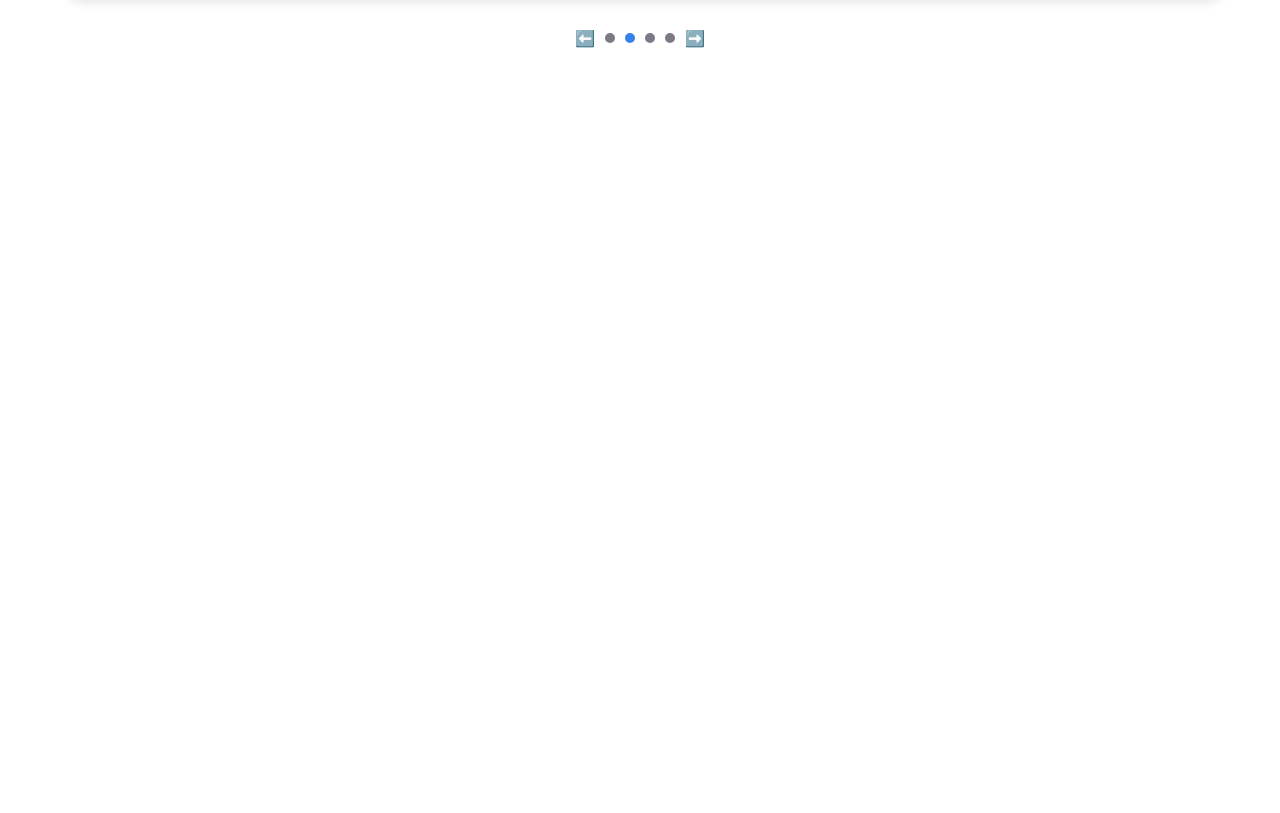
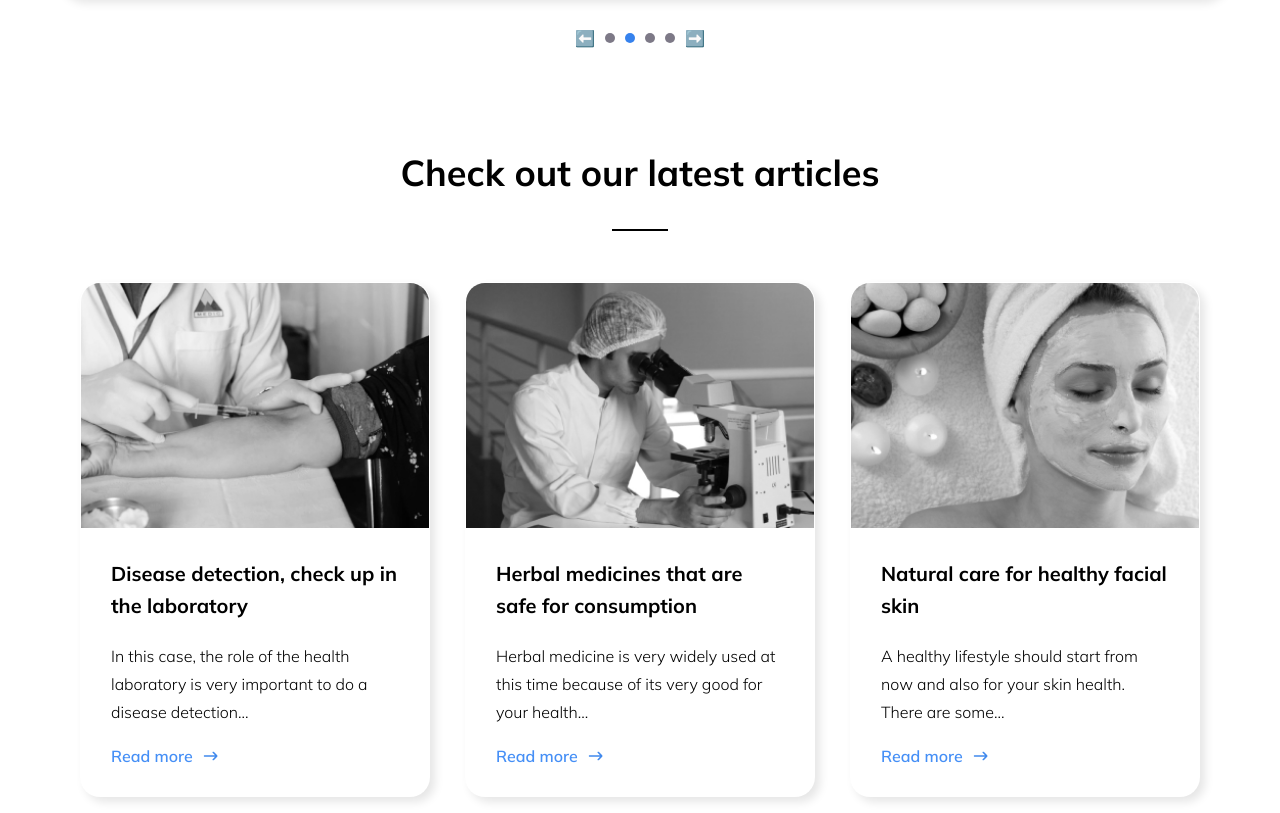
Before and after one commit to tsikatawill/trafalgar, a React (Vite) app: page / in a window 1280 px wide. Shown: the part 3413-4226 px from the top of the page. Before the commit the page ends 3527 px from the top, so only its background shows below. Built offline with nearby package versions, Linux system fonts and the light colour scheme.

Commit message:
feat: add latest articles section

```diff
--- a/src/App.jsx
+++ b/src/App.jsx
@@ -1,6 +1,7 @@
 import { Container } from "./components/Container";
 import { HealthcareProviders } from "./components/HealthcareProviders";
 import { Hero } from "./components/Hero";
+import { LatestArticles } from "./components/LatestArticles";
 import { MobileApps } from "./components/MobileApps";
 import { Navbar } from "./components/Navbar";
 import { Services } from "./components/Services";
@@ -20,6 +21,7 @@ function App() {
         <HealthcareProviders />
         <MobileApps />
         <Testimonials />
+        <LatestArticles />
       </main>
     </div>
   );
--- /dev/null
+++ b/src/components/ArticleCard.jsx
@@ -0,0 +1,80 @@
+import Arrow from "/images/right-arrow.svg";
+import { styled } from "../stitches.config";
+
+export const ArticleCard = ({ image, title, text }) => {
+  return (
+    <Wrapper>
+      <ImageWrapper>
+        <img src={image} alt="article-image.jpg" width="100%" height="100%" />
+      </ImageWrapper>
+
+      <TextDetails>
+        <Title>{title}</Title>
+        <ArticleText>{text}</ArticleText>
+        <CTALink>
+          <span>Read more</span>
+          <img src={Arrow} alt="right-arrow.svg" />
+        </CTALink>
+      </TextDetails>
+    </Wrapper>
+  );
+};
+
+const Wrapper = styled("div", {
+  borderRadius: 20,
+  flexShrink: 0,
+  minHeight: 512,
+  background: "White",
+  width: 350,
+  shadow: 1,
+  overflow: "hidden",
+  border: "1px solid transparent",
+
+  "&:hover": {
+    shadow: 3,
+    border: "1px solid $primaryText",
+  },
+});
+
+const ImageWrapper = styled("div", {
+  height: 245,
+  overflow: "hidden",
+
+  "& img": {
+    objectFit: "cover",
+    transition: "all 1s ease",
+    filter: "grayscale(100%)",
+  },
+
+  "&:hover img": {
+    transform: "scale(1.15)",
+    filter: "grayscale(0%)",
+  },
+});
+
+const TextDetails = styled("div", {
+  padding: "$5",
+  display: "flex",
+  flexDirection: "column",
+  gap: "$4",
+});
+
+const Title = styled("h4", {
+  fontWeight: "$bolder",
+  fontSize: "$3",
+  lineHeight: "32px",
+});
+
+const ArticleText = styled("p", {
+  fontWeight: "$base",
+  fontSize: "$1",
+  lineHeight: "28px",
+});
+
+const CTALink = styled("p", {
+  display: "flex",
+  color: "$primaryBg",
+  gap: "$2",
+  fontWeight: "$bold",
+  cursor: "pointer",
+});
--- /dev/null
+++ b/src/components/LatestArticles.jsx
@@ -0,0 +1,53 @@
+import { ArticleCard } from "./ArticleCard";
+import { Container } from "./Container";
+import { SectionTitle } from "./SectionTItle";
+import { styled } from "../stitches.config";
+
+export const LatestArticles = () => {
+  const ArticleList = [
+    {
+      image: "/images/article-1.jpg",
+      title: "Disease detection, check up in the laboratory",
+      text: "In this case, the role of the health laboratory is very important to do a disease detection...",
+    },
+    {
+      image: "/images/article-2.jpg",
+      title: "Herbal medicines that are safe for consumption",
+      text: "Herbal medicine is very widely used at this time because of its very good for your health...",
+    },
+    {
+      image: "/images/article-3.jpg",
+      title: "Natural care for healthy facial skin",
+      text: "A healthy lifestyle should start from now and also for your skin health. There are some...",
+    },
+  ];
+
+  return (
+    <Wrapper>
+      <SectionTitle>
+        <Container>Check out our latest articles</Container>
+      </SectionTitle>
+
+      <Container css={{ width: "100%" }}>
+        <ArticlesWrapper>
+          {ArticleList.map((item, idx) => (
+            <ArticleCard key={idx} {...item} />
+          ))}
+        </ArticlesWrapper>
+      </Container>
+    </Wrapper>
+  );
+};
+
+const Wrapper = styled("wrapper", {
+  display: "flex",
+  flexDirection: "column",
+  gap: "$6",
+});
+
+const ArticlesWrapper = styled("div", {
+  display: "flex",
+  justifyContent: "center",
+  flexWrap: "wrap",
+  gap: "$6",
+});
```
Also changed, not shown: public/images/right-arrow.svg (added).
